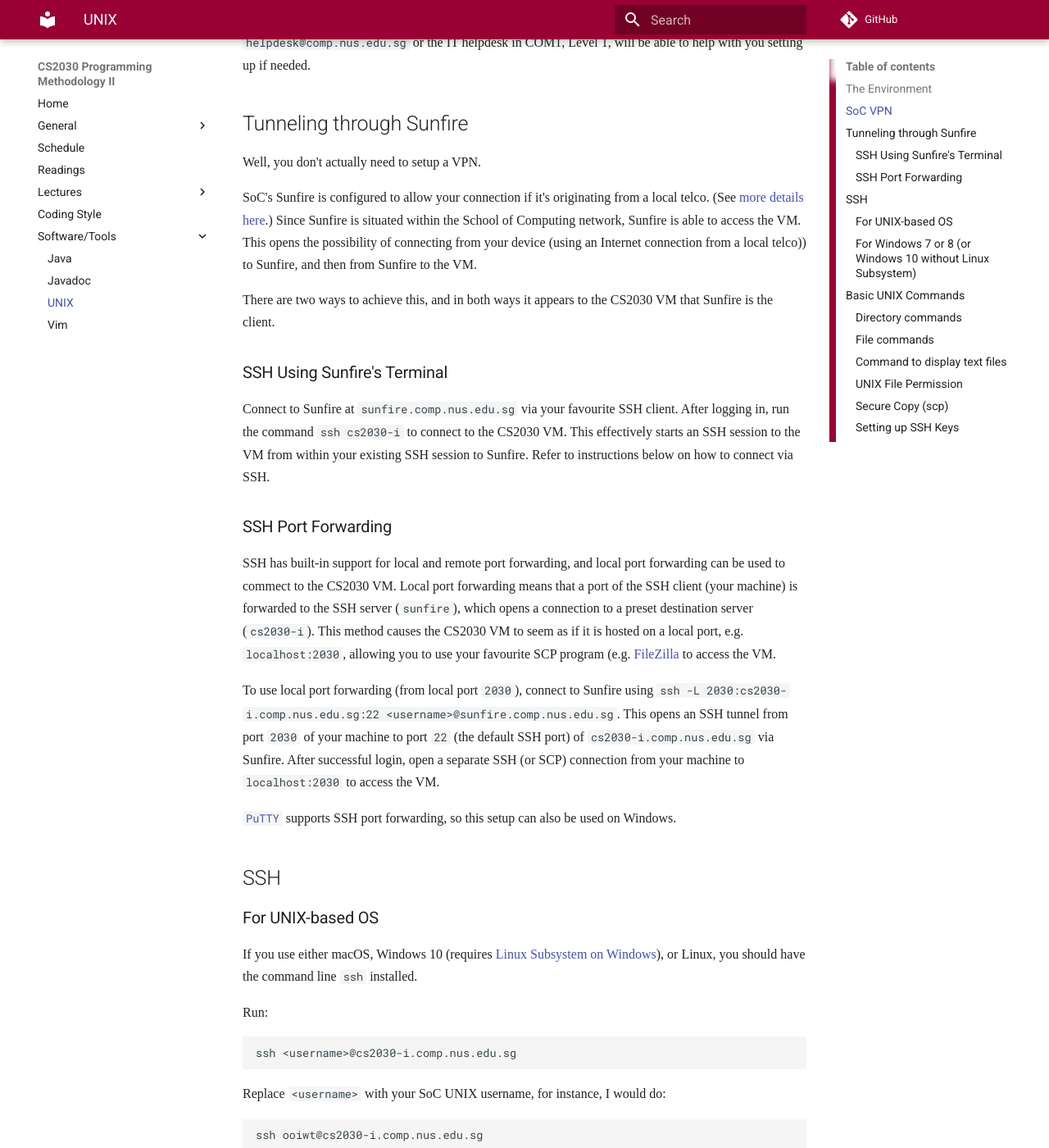
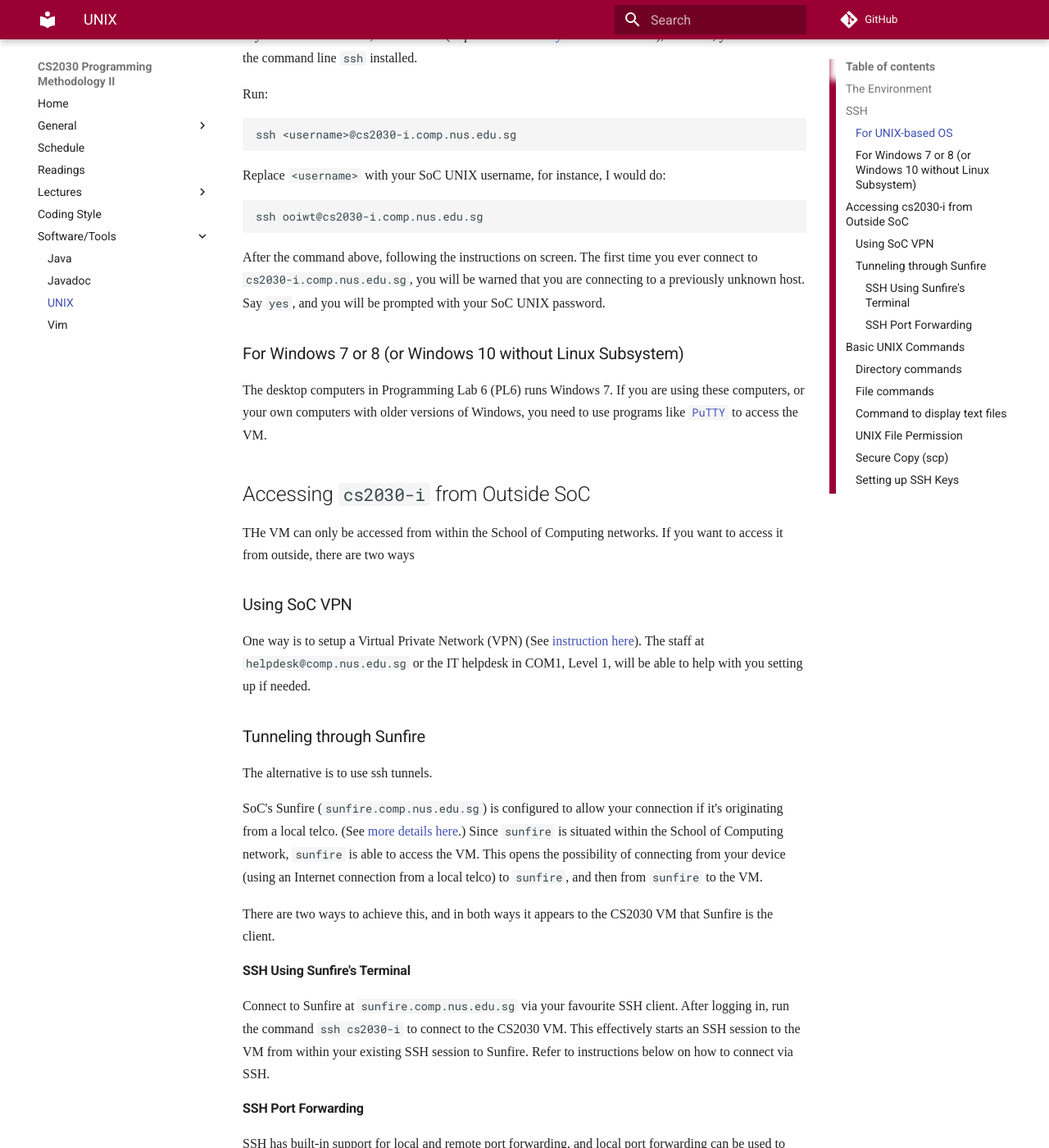
Before and after one commit to nus-cs2030/1718-s2, an MkDocs documentation site: the page built from docs/unix.md, in a window 1280 px wide and 1400 px high, scrolled down 561 px. Shown: the whole window at 82% size. Built offline with MkDocs 1.6.1 and Material for MkDocs 9.7.7, drawn with Linux system fonts in a browser that asks for light colours; some web fonts are replaced; comment, search, counter and statistics services are not loaded; old or Windows-style settings are respelled for this version of MkDocs; some of the changed lines change nothing that is shown; some of the changed text lies outside the part shown.

Commit message:
Rearrange section on ssh tunneling

````diff
--- a/docs/unix.md
+++ b/docs/unix.md
@@ -6,30 +6,6 @@ The school has created a VM (virtual machine) for CS2030, with hostname `cs2030-
 This will be the official programming environment for CS2030 for all your lab assignments.
 
 I have created your accounts on the VM based on your SoC UNIX account.  You can login with your SoC UNIX username (not your NUSNET username, unless you intentionally set the two to be the same) and password.
-
-## SoC VPN
-
-THe VM can only be accessed from within the School of Computing networks.  If you want to access it from outside, you need to setup a Virtual Private Network (VPN) (See [instruction here](https://docs.comp.nus.edu.sg/node/5065)).  The staff at `helpdesk@comp.nus.edu.sg` or the IT helpdesk in COM1, Level 1, will be able to help with you setting up if needed.
-
-## Tunneling through Sunfire
-
-Well, you don't actually need to setup a VPN.
-
-SoC's Sunfire is configured to allow your connection if it's originating from a local telco. (See [more details here](https://docs.comp.nus.edu.sg/node/1824).)  Since Sunfire is situated within the School of Computing network, Sunfire is able to access the VM.  This opens the possibility of connecting from your device (using an Internet connection from a local telco)) to Sunfire, and then from Sunfire to the VM.
-
-There are two ways to achieve this, and in both ways it appears to the CS2030 VM that Sunfire is the client.
-
-### SSH Using Sunfire's Terminal
-
-Connect to Sunfire at `sunfire.comp.nus.edu.sg` via your favourite SSH client.  After logging in, run the command `ssh cs2030-i` to connect to the CS2030 VM.  This effectively starts an SSH session to the VM from within your existing SSH session to Sunfire.  Refer to instructions below on how to connect via SSH.
-
-### SSH Port Forwarding
-
-SSH has built-in support for local and remote port forwarding, and local port forwarding can be used to commect to the CS2030 VM.  Local port forwarding means that a port of the SSH client (your machine) is forwarded to the SSH server (`sunfire`), which opens a connection to a preset destination server (`cs2030-i`).  This method causes the CS2030 VM to seem as if it is hosted on a local port, e.g. `localhost:2030`, allowing you to use your favourite SCP program (e.g. [FileZilla](https://filezilla-project.org/) to access the VM.
-
-To use local port forwarding (from local port `2030`), connect to Sunfire using `ssh -L 2030:cs2030-i.comp.nus.edu.sg:22 <username>@sunfire.comp.nus.edu.sg`.  This opens an SSH tunnel from port `2030` of your machine to port `22` (the default SSH port) of `cs2030-i.comp.nus.edu.sg` via Sunfire.  After successful login, open a separate SSH (or SCP) connection from your machine to `localhost:2030` to access the VM.
-
-[`PuTTY`](https://www.chiark.greenend.org.uk/~sgtatham/putty/latest.html) supports SSH port forwarding, so this setup can also be used on Windows.
 
 ## SSH
 
@@ -53,6 +29,37 @@ After the command above, following the instructions on screen.  The first time y
 
 The desktop computers in Programming Lab 6 (PL6) runs Windows 7.  If you are using these computers, or your own computers with older versions of Windows, you need to use programs like [`PuTTY`](https://www.chiark.greenend.org.uk/~sgtatham/putty/latest.html) to access the VM.
 
+## Accessing `cs2030-i` from Outside SoC
+
+THe VM can only be accessed from within the School of Computing networks.  If you want to access it from outside, there are two ways
+
+### Using SoC VPN
+One way is to setup a Virtual Private Network (VPN) (See [instruction here](https://docs.comp.nus.edu.sg/node/5065)).  The staff at `helpdesk@comp.nus.edu.sg` or the IT helpdesk in COM1, Level 1, will be able to help with you setting up if needed.
+
+### Tunneling through Sunfire
+
+The alternative is to use ssh tunnels.
+
+SoC's Sunfire (`sunfire.comp.nus.edu.sg`) is configured to allow your connection if it's originating from a local telco. (See [more details here](https://docs.comp.nus.edu.sg/node/1824).)  Since `sunfire` is situated within the School of Computing network, `sunfire` is able to access the VM.  This opens the possibility of connecting from your device (using an Internet connection from a local telco) to `sunfire`, and then from `sunfire` to the VM.
+
+There are two ways to achieve this, and in both ways it appears to the CS2030 VM that Sunfire is the client.
+
+#### SSH Using Sunfire's Terminal
+
+Connect to Sunfire at `sunfire.comp.nus.edu.sg` via your favourite SSH client.  After logging in, run the command `ssh cs2030-i` to connect to the CS2030 VM.  This effectively starts an SSH session to the VM from within your existing SSH session to Sunfire.  Refer to instructions below on how to connect via SSH.
+
+#### SSH Port Forwarding
+
+SSH has built-in support for local and remote port forwarding, and local port forwarding can be used to commect to the CS2030 VM.  Local port forwarding means that a port of the SSH client (your machine) is forwarded to the SSH server (`sunfire`), which opens a connection to a preset destination server (`cs2030-i`).  This method causes the CS2030 VM to seem as if it is hosted on a local port, e.g. `localhost:2030`, allowing you to use your favourite SCP program (e.g. [FileZilla](https://filezilla-project.org/)) to access the VM.
+
+To use local port forwarding (from local port `2030`), connect to `sunfire` using
+```
+ssh -L 2030:cs2030-i.comp.nus.edu.sg:22 <username>@sunfire.comp.nus.edu.sg
+```
+This command opens an SSH tunnel from port `2030` of your machine to port `22` (the default SSH port) of `cs2030-i.comp.nus.edu.sg` via `sunfire`.  After successful login, open a separate SSH (or SCP) connection from your machine to `localhost:2030` to access the VM.
+
+[`PuTTY`](https://www.chiark.greenend.org.uk/~sgtatham/putty/latest.html) supports SSH port forwarding, so this setup can also be used on Windows.
+
 
 ## Basic UNIX Commands
 
@@ -64,7 +71,7 @@ This interface is provided by a UNIX shell -- not unlike `jshell`, this shell si
 
 [^1]: I run `fish` on my macOS, as you might have noticed during the in-class demos.  You can use any shell you like, if you know what you are doing.  Otherwise, `bash` is a popular one.
 
-_The following are adapted for CS2030 from [the instructions created by Aaron Tan](http://www.comp.nus.edu.sg/~cs1020/4_misc/cs1010_lect/2014/intro_lab/gettingStarted.html). Bugs are mine._
+_The following is adapted for CS2030 from [the instructions created by Aaron Tan](http://www.comp.nus.edu.sg/~cs1020/4_misc/cs1010_lect/2014/intro_lab/gettingStarted.html). Bugs are mine._
 
 The power of UNIX stems from the many commands it offers. The following are a few commonly used commands. This list is by no means exhaustive and you are urged to explore on your own. Note that UNIX commands are case-sensitive.
 
````
